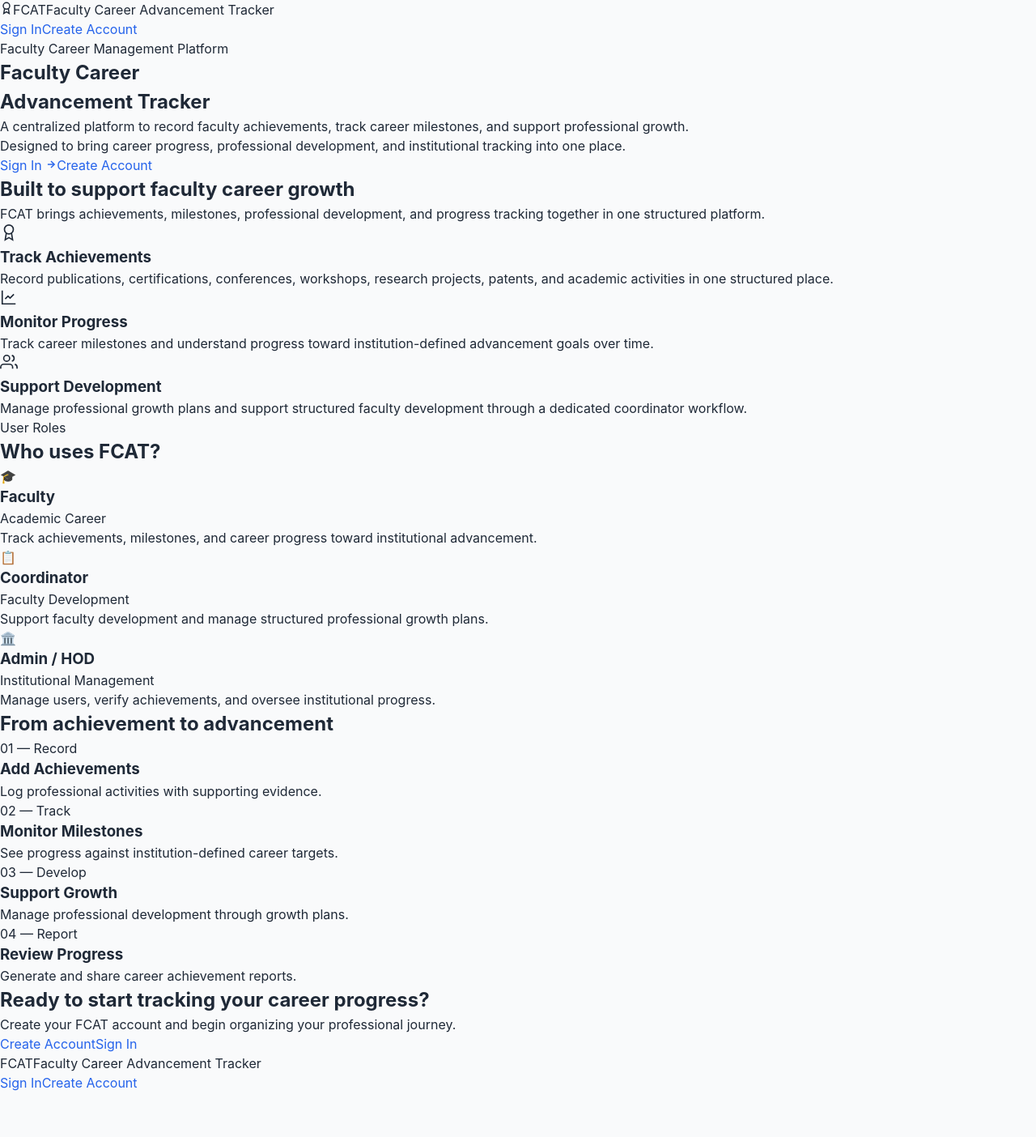
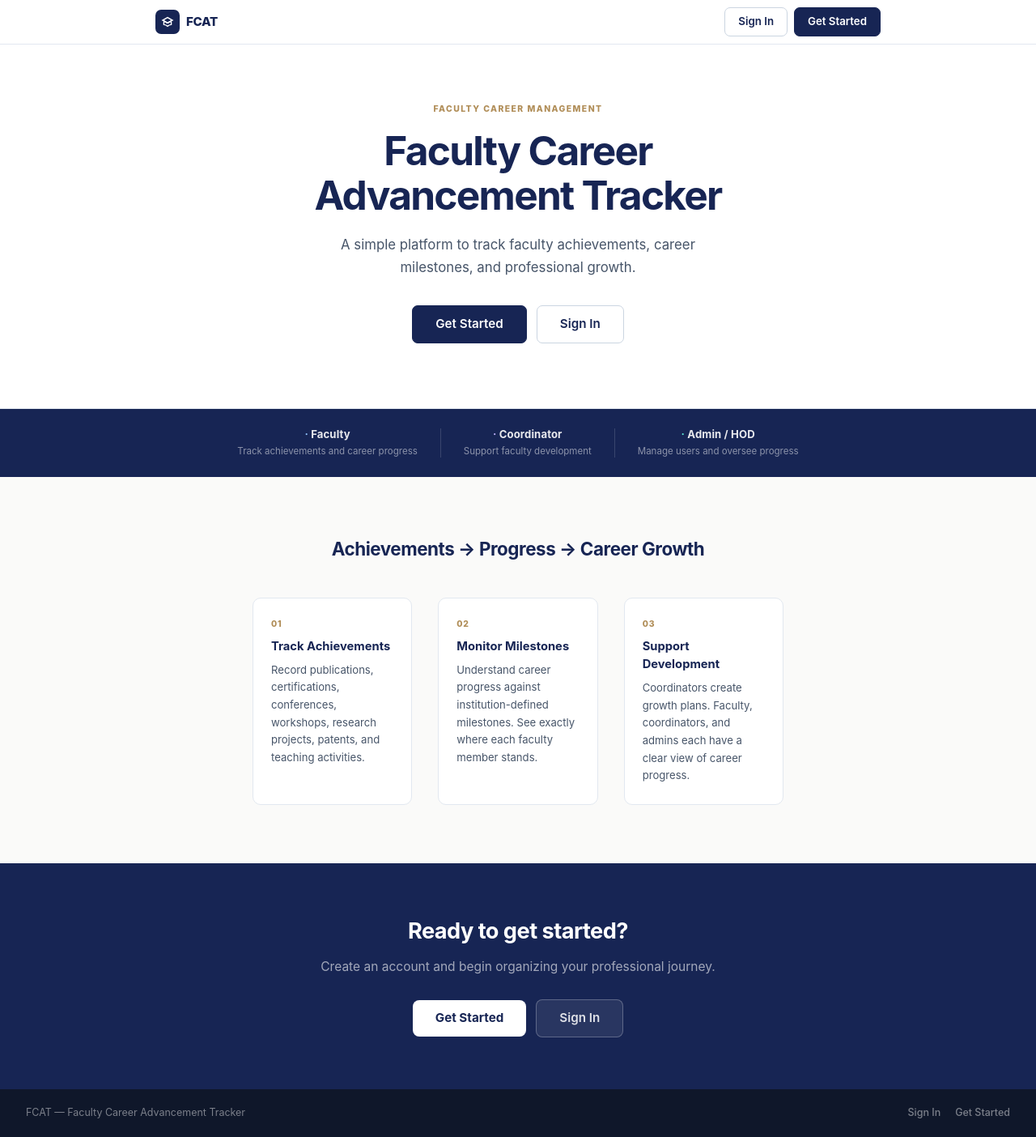
Before and after one commit to Gayathri-S-E/First-kiro-project, a React (Vite) app in the folder client/: page /home in a window 1280 px wide. Shown: the whole page at 81% size. Before the commit the page ends 1349 px from the top, so only its background shows below. Built offline with nearby package versions, Linux system fonts and the light colour scheme.

Commit message:
design: refine FCAT home page

```diff
--- a/client/src/pages/Home.jsx
+++ b/client/src/pages/Home.jsx
@@ -2,241 +2,135 @@
  * Home — /home
  *
  * Public landing page for FCAT.
- * Typography-led, centered hero. No fake data. No mock metrics.
- * Sections: navbar · hero · purpose · roles · process · CTA · footer.
+ * Minimal, centered, typography-led. No fake data. No decorative clutter.
  */
 
 import React from "react";
 import { Link } from "react-router-dom";
 
-// ── Icons (inline SVG, no library) ────────────────────────────────────────────
+// ── Inline SVG icons ──────────────────────────────────────────────────────────
 const IconBrand = () => (
   <svg viewBox="0 0 24 24" width="16" height="16" fill="none"
        stroke="currentColor" strokeWidth="2.2" aria-hidden="true">
-    <circle cx="12" cy="8" r="6"/>
-    <path d="M15.477 12.89L17 22l-5-3-5 3 1.523-9.11"/>
-  </svg>
-);
-const IconArrow = () => (
-  <svg viewBox="0 0 24 24" width="14" height="14" fill="none"
-       stroke="currentColor" strokeWidth="2.5" aria-hidden="true">
-    <line x1="5" y1="12" x2="19" y2="12"/>
-    <polyline points="12 5 19 12 12 19"/>
-  </svg>
-);
-const IconTrack = () => (
-  <svg viewBox="0 0 24 24" width="22" height="22" fill="none"
-       stroke="currentColor" strokeWidth="1.8" aria-hidden="true">
-    <circle cx="12" cy="8" r="6"/>
-    <path d="M15.477 12.89L17 22l-5-3-5 3 1.523-9.11"/>
-  </svg>
-);
-const IconProgress = () => (
-  <svg viewBox="0 0 24 24" width="22" height="22" fill="none"
-       stroke="currentColor" strokeWidth="1.8" aria-hidden="true">
-    <path d="M3 3v18h18"/>
-    <path d="M18.7 8l-5.1 5.2-2.8-2.7L7 14.3"/>
-  </svg>
-);
-const IconDevelop = () => (
-  <svg viewBox="0 0 24 24" width="22" height="22" fill="none"
-       stroke="currentColor" strokeWidth="1.8" aria-hidden="true">
-    <path d="M17 21v-2a4 4 0 0 0-4-4H5a4 4 0 0 0-4 4v2"/>
-    <circle cx="9" cy="7" r="4"/>
-    <path d="M23 21v-2a4 4 0 0 0-3-3.87"/>
-    <path d="M16 3.13a4 4 0 0 1 0 7.75"/>
+    <path d="M12 14l9-5-9-5-9 5 9 5z"/>
+    <path d="M12 14l6.16-3.422a12.083 12.083 0 01.665 6.479A11.952 11.952 0 0012 20.055a11.952 11.952 0 00-6.824-2.998 12.078 12.078 0 01.665-6.479L12 14z"/>
   </svg>
 );
 
-// ── Section data ───────────────────────────────────────────────────────────────
-const PURPOSE = [
-  {
-    icon:  <IconTrack />,
-    title: "Track Achievements",
-    desc:  "Record publications, certifications, conferences, workshops, research projects, patents, and academic activities in one structured place.",
-  },
-  {
-    icon:  <IconProgress />,
-    title: "Monitor Progress",
-    desc:  "Track career milestones and understand progress toward institution-defined advancement goals over time.",
-  },
-  {
-    icon:  <IconDevelop />,
-    title: "Support Development",
-    desc:  "Manage professional growth plans and support structured faculty development through a dedicated coordinator workflow.",
-  },
-];
-
-const ROLES = [
-  {
-    key:  "faculty",
-    cls:  "rf-faculty",
-    icon: "🎓",
-    tag:  "Academic Career",
-    name: "Faculty",
-    desc: "Track achievements, milestones, and career progress toward institutional advancement.",
-  },
-  {
-    key:  "coordinator",
-    cls:  "rf-coordinator",
-    icon: "📋",
-    tag:  "Faculty Development",
-    name: "Coordinator",
-    desc: "Support faculty development and manage structured professional growth plans.",
-  },
-  {
-    key:  "admin",
-    cls:  "rf-admin",
-    icon: "🏛️",
-    tag:  "Institutional Management",
-    name: "Admin / HOD",
-    desc: "Manage users, verify achievements, and oversee institutional progress.",
-  },
-];
-
-const STEPS = [
-  { num: "01", verb: "Record",  title: "Add Achievements",   desc: "Log professional activities with supporting evidence." },
-  { num: "02", verb: "Track",   title: "Monitor Milestones", desc: "See progress against institution-defined career targets." },
-  { num: "03", verb: "Develop", title: "Support Growth",     desc: "Manage professional development through growth plans." },
-  { num: "04", verb: "Report",  title: "Review Progress",    desc: "Generate and share career achievement reports." },
-];
-
-// ── Component ──────────────────────────────────────────────────────────────────
+// ── Component ─────────────────────────────────────────────────────────────────
 export default function Home() {
   return (
-    <div className="home-page">
+    <div className="hp-page">
 
-      {/* ── Navbar ─────────────────────────────────────────────────────────── */}
-      <header className="home-header">
-        <div className="home-header-inner">
-          <span className="home-brand" aria-label="FCAT — Faculty Career Advancement Tracker">
-            <span className="home-brand-icon" aria-hidden="true"><IconBrand /></span>
-            <span className="home-brand-text">
-              <span className="home-brand-name">FCAT</span>
-              <span className="home-brand-sub">Faculty Career Advancement Tracker</span>
-            </span>
+      {/* ── Navbar ───────────────────────────────────────────────────────── */}
+      <header className="hp-nav">
+        <div className="hp-nav-inner">
+          <span className="hp-nav-brand" aria-label="FCAT">
+            <span className="hp-nav-mark" aria-hidden="true"><IconBrand /></span>
+            <span className="hp-nav-name">FCAT</span>
           </span>
-          <nav className="home-header-nav" aria-label="Site navigation">
-            <Link to="/login"               className="hp-btn-ghost">Sign In</Link>
-            <Link to="/login?mode=register" className="hp-btn-solid">Create Account</Link>
+          <nav className="hp-nav-actions" aria-label="Site navigation">
+            <Link to="/login"               className="hp2-ghost">Sign In</Link>
+            <Link to="/login?mode=register" className="hp2-solid">Get Started</Link>
           </nav>
         </div>
       </header>
 
-      {/* ── Hero ───────────────────────────────────────────────────────────── */}
-      <section className="home-hero" aria-labelledby="fcat-title">
-        <div className="home-wrap-narrow">
-          <p className="home-hero-label" aria-hidden="true">
-            Faculty Career Management Platform
+      {/* ── Hero ─────────────────────────────────────────────────────────── */}
+      <section className="hp-hero" aria-labelledby="hp-title">
+        <div className="hp-center">
+          <p className="hp-eyebrow">Faculty Career Management</p>
+          <h1 id="hp-title" className="hp-h1">
+            Faculty Career<br />Advancement Tracker
+          </h1>
+          <p className="hp-subtitle">
+            A simple platform to track faculty achievements, career milestones,
+            and professional growth.
           </p>
-          <h1 id="fcat-title">Faculty Career<br />Advancement Tracker</h1>
-          <p className="home-hero-desc">
-            A centralized platform to record faculty achievements, track career
-            milestones, and support professional growth.
-          </p>
-          <p className="home-hero-desc2">
-            Designed to bring career progress, professional development, and
-            institutional tracking into one place.
-          </p>
-          <div className="home-hero-actions">
-            <Link to="/login" className="hp-btn-cta">
-              Sign In <IconArrow />
-            </Link>
-            <Link to="/login?mode=register" className="hp-btn-cta-outline">
-              Create Account
-            </Link>
+          <div className="hp-actions">
+            <Link to="/login?mode=register" className="hp2-solid hp2-lg">Get Started</Link>
+            <Link to="/login"               className="hp2-ghost hp2-lg">Sign In</Link>
           </div>
         </div>
       </section>
 
-      {/* ── Purpose ────────────────────────────────────────────────────────── */}
-      <section className="home-purpose" aria-labelledby="purpose-heading">
-        <div className="home-wrap">
-          <h2 className="home-purpose-heading" id="purpose-heading">
-            Built to support faculty career growth
-          </h2>
-          <p className="home-purpose-lead">
-            FCAT brings achievements, milestones, professional development, and
-            progress tracking together in one structured platform.
-          </p>
-          <div className="home-purpose-cols">
-            {PURPOSE.map(({ icon, title, desc }) => (
-              <div key={title} className="home-purpose-col">
-                <div className="home-purpose-col-icon" aria-hidden="true">{icon}</div>
-                <h3>{title}</h3>
-                <p>{desc}</p>
-              </div>
-            ))}
+      {/* ── Role strip ───────────────────────────────────────────────────── */}
+      <section className="hp-roles-strip" aria-label="User roles">
+        <div className="hp-roles-strip-inner">
+          <div className="hp-role-item hp-role-faculty">
+            <span className="hp-role-name">Faculty</span>
+            <span className="hp-role-desc">Track achievements and career progress</span>
+          </div>
+          <span className="hp-role-sep" aria-hidden="true" />
+          <div className="hp-role-item hp-role-coord">
+            <span className="hp-role-name">Coordinator</span>
+            <span className="hp-role-desc">Support faculty development</span>
+          </div>
+          <span className="hp-role-sep" aria-hidden="true" />
+          <div className="hp-role-item hp-role-admin">
+            <span className="hp-role-name">Admin / HOD</span>
+            <span className="hp-role-desc">Manage users and oversee progress</span>
           </div>
         </div>
       </section>
 
-      {/* ── Roles ──────────────────────────────────────────────────────────── */}
-      <section className="home-roles" aria-labelledby="roles-heading">
-        <div className="home-wrap">
-          <span className="home-roles-eyebrow" aria-hidden="true">User Roles</span>
-          <h2 className="home-roles-heading" id="roles-heading">
-            Who uses FCAT?
+      {/* ── Features trio ────────────────────────────────────────────────── */}
+      <section className="hp-features" aria-labelledby="hp-features-title">
+        <div className="hp-center">
+          <h2 id="hp-features-title" className="hp-section-title">
+            Achievements → Progress → Career Growth
           </h2>
-          <div className="home-roles-cols">
-            {ROLES.map(({ key, cls, icon, tag, name, desc }) => (
-              <article key={key} className={`home-role-col ${cls}`}>
-                <span className="home-role-col-icon" aria-hidden="true">{icon}</span>
-                <h3>{name}</h3>
-                <span className="home-role-col-tag">{tag}</span>
-                <p>{desc}</p>
-              </article>
-            ))}
+          <div className="hp-feat-grid">
+            <div className="hp-feat">
+              <span className="hp-feat-num" aria-hidden="true">01</span>
+              <h3 className="hp-feat-title">Track Achievements</h3>
+              <p className="hp-feat-desc">
+                Record publications, certifications, conferences, workshops,
+                research projects, patents, and teaching activities.
+              </p>
+            </div>
+            <div className="hp-feat">
+              <span className="hp-feat-num" aria-hidden="true">02</span>
+              <h3 className="hp-feat-title">Monitor Milestones</h3>
+              <p className="hp-feat-desc">
+                Understand career progress against institution-defined milestones.
+                See exactly where each faculty member stands.
+              </p>
+            </div>
+            <div className="hp-feat">
+              <span className="hp-feat-num" aria-hidden="true">03</span>
+              <h3 className="hp-feat-title">Support Development</h3>
+              <p className="hp-feat-desc">
+                Coordinators create growth plans. Faculty, coordinators, and admins
+                each have a clear view of career progress.
+              </p>
+            </div>
           </div>
         </div>
       </section>
 
-      {/* ── Process ────────────────────────────────────────────────────────── */}
-      <section className="home-process" aria-labelledby="process-heading">
-        <div className="home-wrap">
-          <h2 className="home-process-heading" id="process-heading">
-            From achievement to advancement
+      {/* ── CTA ──────────────────────────────────────────────────────────── */}
+      <section className="hp-cta" aria-labelledby="hp-cta-title">
+        <div className="hp-center">
+          <h2 id="hp-cta-title" className="hp-cta-title">
+            Ready to get started?
           </h2>
-          <div className="home-process-steps">
-            {STEPS.map(({ num, verb, title, desc }) => (
-              <div key={num} className="home-process-step">
-                <p className="home-step-num">{num} — {verb}</p>
-                <h3>{title}</h3>
-                <p>{desc}</p>
-              </div>
-            ))}
+          <p className="hp-cta-sub">
+            Create an account and begin organizing your professional journey.
+          </p>
+          <div className="hp-actions">
+            <Link to="/login?mode=register" className="hp2-inv hp2-lg">Get Started</Link>
+            <Link to="/login"               className="hp2-inv-ghost hp2-lg">Sign In</Link>
           </div>
         </div>
       </section>
 
-      {/* ── CTA ────────────────────────────────────────────────────────────── */}
-      <section className="home-cta" aria-labelledby="cta-heading">
-        <div className="home-wrap-narrow">
-          <h2 id="cta-heading">Ready to start tracking your career progress?</h2>
-          <p>
-            Create your FCAT account and begin organizing your professional
-            journey.
-          </p>
-          <div className="home-cta-btns">
-            <Link to="/login?mode=register" className="hp-btn-cta-inv">
-              Create Account
-            </Link>
-            <Link to="/login" className="hp-btn-cta-inv-ghost">
-              Sign In
-            </Link>
-          </div>
-        </div>
-      </section>
-
-      {/* ── Footer ─────────────────────────────────────────────────────────── */}
-      <footer className="home-footer">
-        <div className="home-footer-brand">
-          <span className="home-footer-name">FCAT</span>
-          <span className="home-footer-tagline">Faculty Career Advancement Tracker</span>
-        </div>
-        <nav className="home-footer-links" aria-label="Footer navigation">
-          <Link to="/login"               className="home-footer-link">Sign In</Link>
-          <Link to="/login?mode=register" className="home-footer-link">Create Account</Link>
+      {/* ── Footer ───────────────────────────────────────────────────────── */}
+      <footer className="hp-footer">
+        <span className="hp-footer-brand">FCAT — Faculty Career Advancement Tracker</span>
+        <nav className="hp-footer-links" aria-label="Footer">
+          <Link to="/login"               className="hp-footer-link">Sign In</Link>
+          <Link to="/login?mode=register" className="hp-footer-link">Get Started</Link>
         </nav>
       </footer>
 
```
